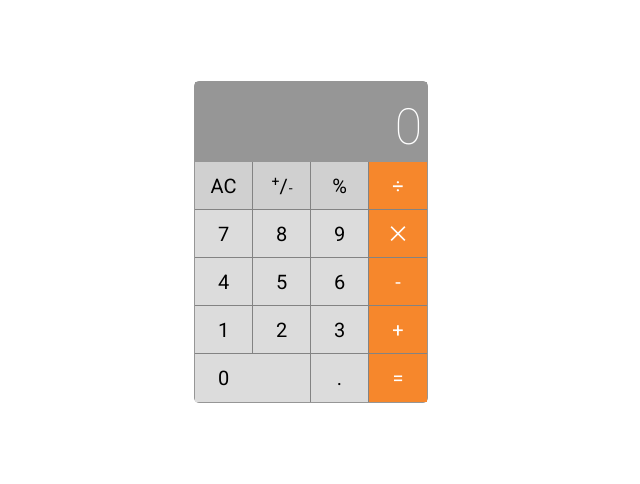
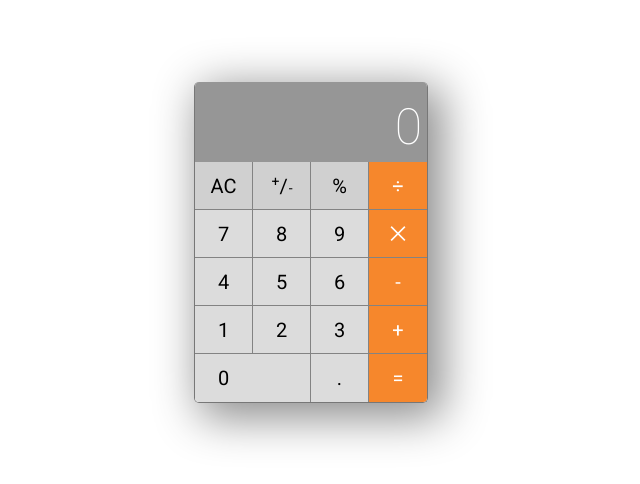
Before and after one commit to GuildCrafts/calculator-benchmark-goal, a plain HTML site: page stage1/index.html in a window 1280 px wide. Shown: the part 158-642 px from the top of the page, without its empty margins (329-969 px from the left). Drawn offline with nearby package versions, Linux system fonts and the light colour scheme.

Commit message:
more stage1

```diff
--- a/stage1/index.css
+++ b/stage1/index.css
@@ -13,10 +13,15 @@
 }
 
 .calculator{
+  overflow: hidden;
   width: 232px;
   border-radius: 5px;
-  border: 1px solid rgb(150,150,150);
+  border: 1px solid rgb(119,119,119);
+  border-top-width: 0;
   font-family: 'Roboto', sans-serif;
+  -webkit-box-shadow: 10px 10px 45px 5px rgba(0,0,0,0.45);
+  -moz-box-shadow: 10px 10px 45px 5px rgba(0,0,0,0.45);
+  box-shadow: 10px 10px 45px 5px rgba(0,0,0,0.45);
 }
 
 .calculator-display{
```
